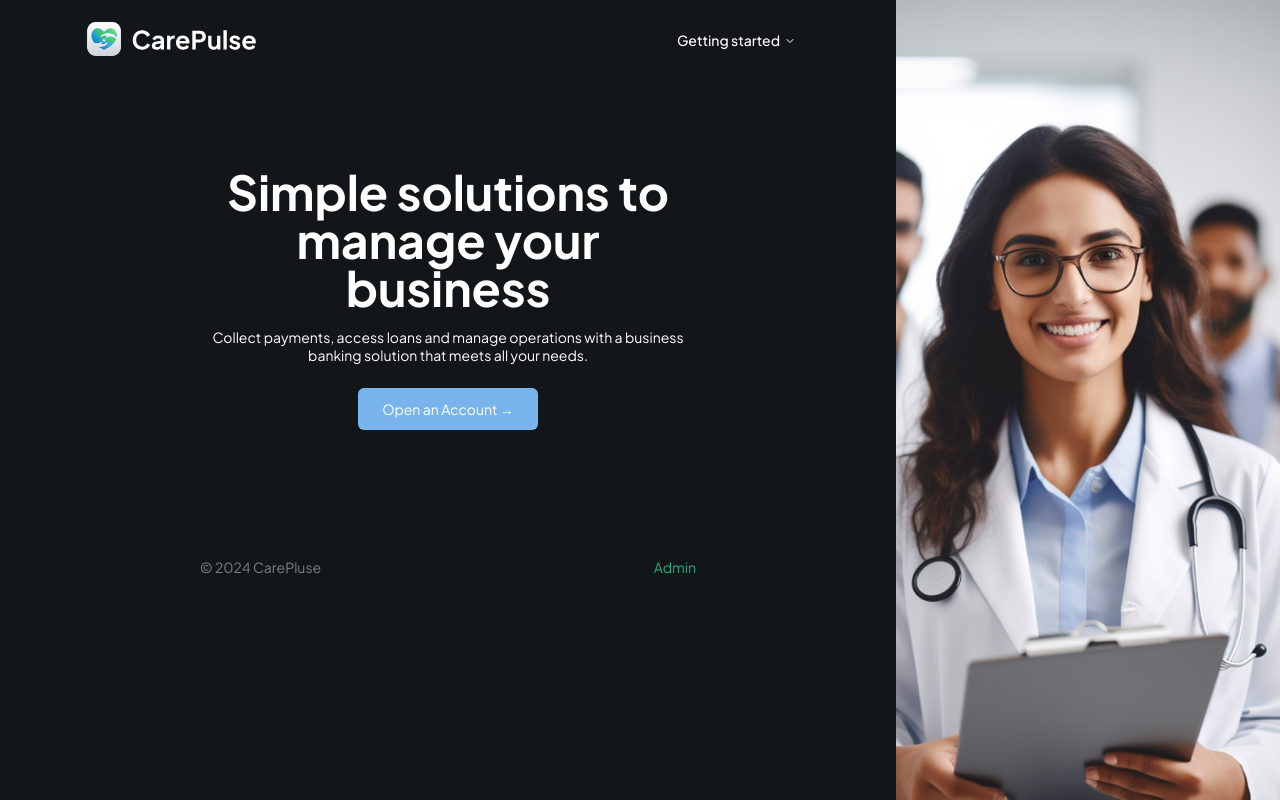
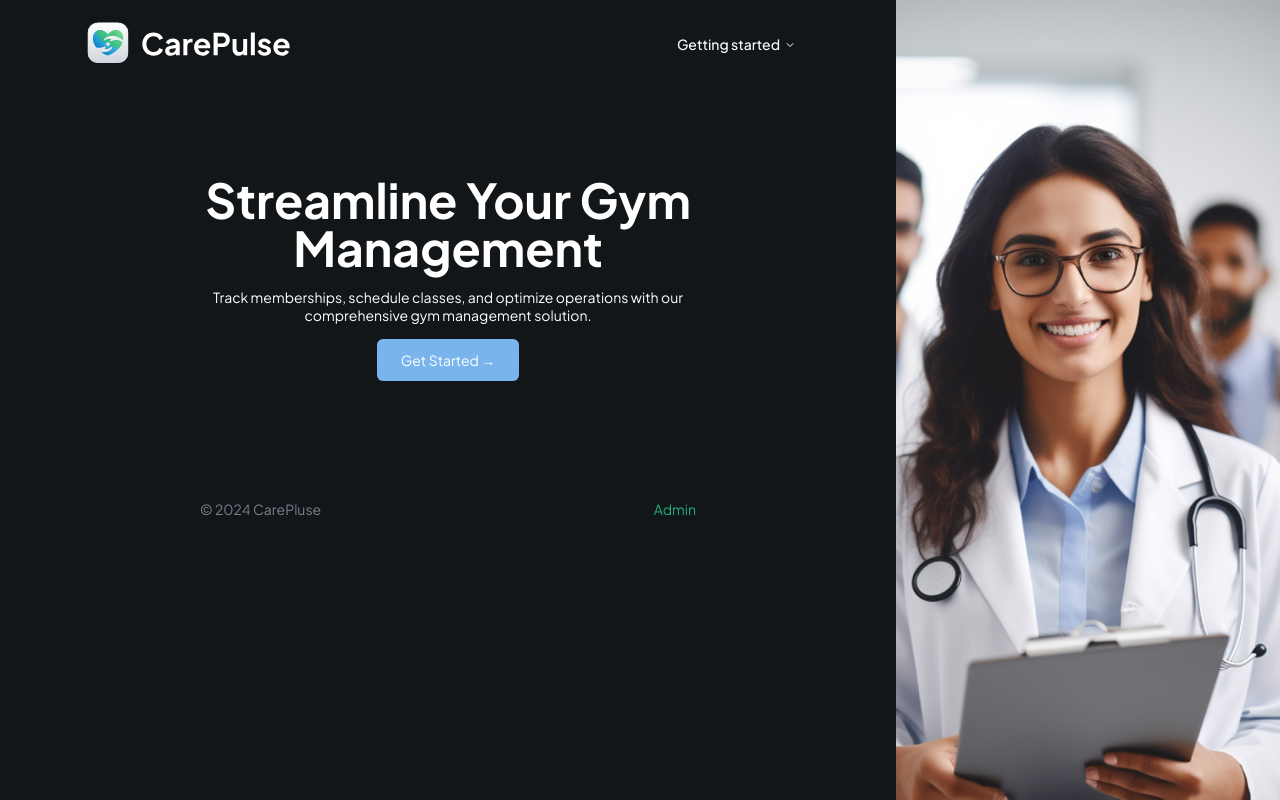
Before and after one commit to olonibua/adimstack, a Next.js app: page / in a window 1280 px wide. Built offline with nearby package versions, Linux system fonts and the light colour scheme.

Commit message:
new chnages

```diff
--- a/app/page.tsx
+++ b/app/page.tsx
@@ -17,7 +17,7 @@ export default function Home() {
             height={1000}
             width={1000}
             alt="patient"
-            className=" h-10 w-fit"
+            className=" h-12 w-fit"
           />
 
           <NavigationMenuDemo />
@@ -27,15 +27,19 @@ export default function Home() {
             <div className=" items-center">
               <div className="">
                 <h1 className="text-4xl md:text-5xl font-bold mb-4">
-                  Simple solutions to manage your business
+                  Streamline Your Gym Management
                 </h1>
                 <p className="text-14-regular mb-6">
-                  Collect payments, access loans and manage operations with a
-                  business banking solution that meets all your needs.
+                  Track memberships, schedule classes, and optimize operations
+                  with our comprehensive gym management solution.
                 </p>
-                <button className="bg-blue-500 text-white px-6 py-3 rounded-md text-14-regular">
-                  Open an Account →
-                </button>
+                {/* Elevate your fitness business to new heights. */}
+                <Link
+                  href="/register-gym"
+                  className="bg-blue-500 text-white px-6 py-3 rounded-md text-14-regular"
+                >
+                  Get Started →
+                </Link>
               </div>
             </div>
           </main>
@@ -44,7 +48,7 @@ export default function Home() {
             <p className="justify-items-end text-dark-600 xl:text-left">
               © 2024 CarePluse
             </p>
-            <Link href="/?admin=true" className="text-green-500">
+            <Link href="/login-admin" className="text-green-500">
               Admin
             </Link>
           </div>
--- a/app/register-gym/page.tsx
+++ b/app/register-gym/page.tsx
@@ -26,7 +26,7 @@ const Register = () => {
             <p className="justify-items-end text-dark-600 xl:text-left">
               © 2024 CarePluse
             </p>
-            <Link href="/?admin=true" className="text-green-500">
+            <Link href="/login-admin" className="text-green-500">
               Admin
             </Link>
           </div>
```
